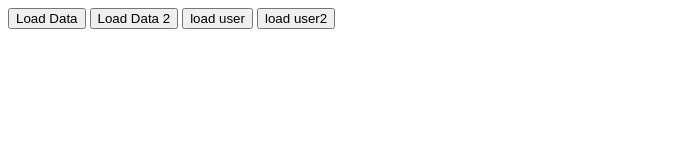
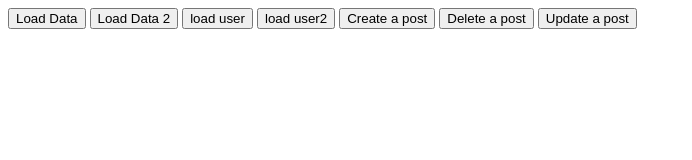
Before and after one commit to Sayem92/explore-api, a plain HTML site: page index.html in a window 1280 px wide. Shown: the whole page, without its empty margins (0-692 px from the left). Drawn offline with Linux system fonts and the light colour scheme.

Commit message:
add delete,create,patch

```diff
--- a/index.html
+++ b/index.html
@@ -12,6 +12,10 @@
     <button onclick="loadUser()">load user</button>
     <button onclick="loadUser2()">load user2</button>
 
+    <button onclick="createAPost()">Create a post</button>
+    <button onclick="deleteAPost()">Delete a post</button>
+    <button onclick="patchAPost()">Update a post</button>
+
     <div class="users-container">
         <ul id="users-list">
 
--- a/js/index.js
+++ b/js/index.js
@@ -14,3 +14,43 @@ function displayUser2(data) {
 
     }
 }
+
+
+
+function deleteAPost() {
+    fetch('https://jsonplaceholder.typicode.com/posts/1', {
+        method: 'DELETE',
+    });
+}
+
+
+function patchAPost() {
+    fetch('https://jsonplaceholder.typicode.com/posts/1', {
+        method: 'PATCH',
+        body: JSON.stringify({
+            title: 'foo',
+        }),
+        headers: {
+            'Content-type': 'application/json; charset=UTF-8',
+        },
+    })
+        .then((response) => response.json())
+        .then((json) => console.log(json));
+}
+
+
+function createAPost() {
+    fetch('https://jsonplaceholder.typicode.com/posts', {
+        method: 'POST',
+        body: JSON.stringify({
+            title: 'foo',
+            body: 'bar',
+            userId: 1,
+        }),
+        headers: {
+            'Content-type': 'application/json; charset=UTF-8',
+        },
+    })
+        .then((response) => response.json())
+        .then((json) => console.log(json));
+}
```
Also changed, not shown: js/posts.js (+6 -6 lines).
